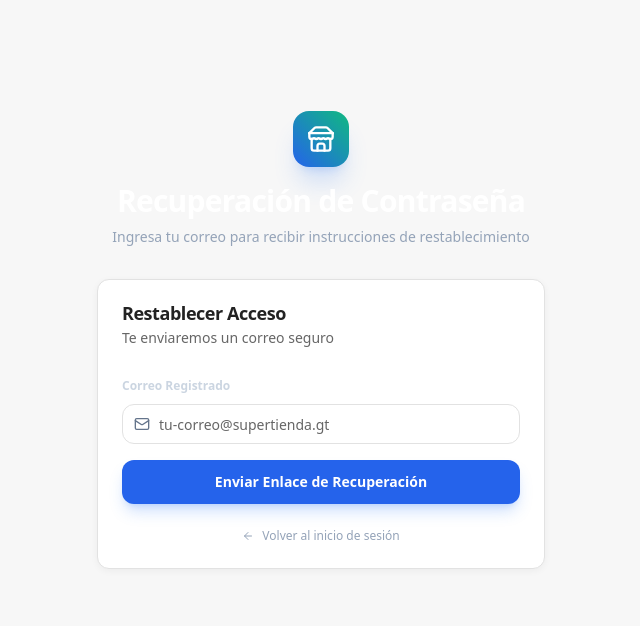
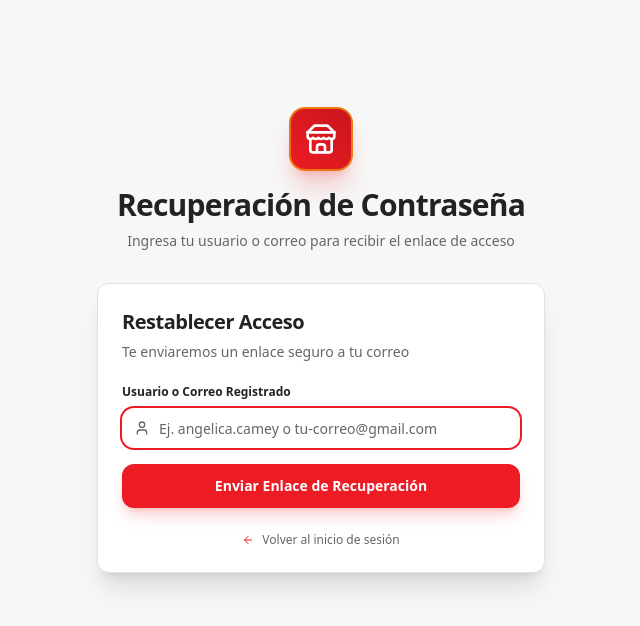
Before and after one commit to moratayajorge627/shellTienda, a Next.js app: page /recovery in a window 1280 px wide. Shown: the top 626 px of the page, without its empty margins (319-959 px from the left). Built offline with nearby package versions, Linux system fonts and the light colour scheme; no server answers.

Commit message:
feat: update recovery page with Shell branding and identifier resolution

```diff
--- a/src/app/recovery/page.tsx
+++ b/src/app/recovery/page.tsx
@@ -3,14 +3,15 @@
 import React, { useState } from "react";
 import Link from "next/link";
 import { createClient } from "@/lib/supabase/client";
-import { Store, Mail, ArrowLeft, CheckCircle2, AlertCircle, Loader2 } from "lucide-react";
+import { Store, User, Mail, ArrowLeft, CheckCircle2, AlertCircle, Loader2 } from "lucide-react";
 import { Button } from "@/components/ui/button";
 import { Input } from "@/components/ui/input";
 import { Card, CardHeader, CardTitle, CardDescription, CardContent } from "@/components/ui/card";
 
 export default function RecoveryPage() {
-  const [email, setEmail] = useState("");
+  const [identifier, setIdentifier] = useState("");
   const [sent, setSent] = useState(false);
+  const [targetEmail, setTargetEmail] = useState("");
   const [errorMsg, setErrorMsg] = useState("");
   const [loading, setLoading] = useState(false);
 
@@ -20,9 +21,50 @@ export default function RecoveryPage() {
     setLoading(true);
 
     try {
+      const raw = identifier.trim();
+      if (!raw) {
+        setErrorMsg("Ingresa tu usuario o correo electrónico.");
+        setLoading(false);
+        return;
+      }
+
+      let emailToSend = raw;
+
+      // Si ingresó username, resolver el correo asociado
+      if (!raw.includes("@")) {
+        try {
+          const res = await fetch("/api/auth/resolve-identifier", {
+            method: "POST",
+            headers: { "Content-Type": "application/json" },
+            body: JSON.stringify({ identifier: raw }),
+          });
+          const data = await res.json();
+          if (data.email) {
+            emailToSend = data.email;
+          }
+        } catch (resErr) {
+          console.warn("Fallo al resolver identificador:", resErr);
+        }
+      }
+
+      setTargetEmail(emailToSend);
+
+      // Si es un correo interno @tienda.local, no se puede enviar email real
+      if (emailToSend.endsWith("@tienda.local")) {
+        setErrorMsg(
+          `La cuenta @${raw} no tiene un correo electrónico externo registrado. Pídele al Administrador que resetee tu clave en el módulo de Empleados.`
+        );
+        setLoading(false);
+        return;
+      }
+
       const supabase = createClient();
-      const { error } = await supabase.auth.resetPasswordForEmail(email, {
-        redirectTo: `${window.location.origin}/profile`,
+      const redirectUrl = typeof window !== "undefined"
+        ? `${window.location.origin}/profile`
+        : "https://shell-tienda.vercel.app/profile";
+
+      const { error } = await supabase.auth.resetPasswordForEmail(emailToSend, {
+        redirectTo: redirectUrl,
       });
 
       if (error) {
@@ -38,38 +80,38 @@ export default function RecoveryPage() {
   };
 
   return (
-    <div className="flex min-h-[85vh] items-center justify-center py-12 px-4 sm:px-6 lg:px-8">
+    <div className="flex min-h-[85vh] items-center justify-center py-12 px-4 sm:px-6 lg:px-8 bg-background">
       <div className="w-full max-w-md space-y-8">
         <div className="text-center">
-          <div className="mx-auto h-14 w-14 rounded-2xl bg-gradient-to-tr from-blue-600 to-emerald-500 flex items-center justify-center text-white shadow-xl shadow-blue-500/20">
-            <Store className="h-7 w-7" />
+          <div className="mx-auto h-16 w-16 rounded-2xl bg-gradient-to-tr from-[#ED1C24] to-[#C9151C] flex items-center justify-center text-[#FFD500] shadow-xl shadow-red-500/25 border-2 border-[#FFD500]/50">
+            <Store className="h-8 w-8 text-white" />
           </div>
-          <h2 className="mt-4 text-3xl font-extrabold tracking-tight text-white">
+          <h2 className="mt-4 text-3xl font-black tracking-tight text-foreground">
             Recuperación de Contraseña
           </h2>
-          <p className="mt-2 text-sm text-slate-400">
-            Ingresa tu correo para recibir instrucciones de restablecimiento
+          <p className="mt-2 text-sm text-muted-foreground font-medium">
+            Ingresa tu usuario o correo para recibir el enlace de acceso
           </p>
         </div>
 
-        <Card className="glass-card border-slate-800">
-          <CardHeader>
-            <CardTitle>Restablecer Acceso</CardTitle>
-            <CardDescription>Te enviaremos un correo seguro</CardDescription>
+        <Card className="border-border bg-card shadow-xl">
+          <CardHeader className="pb-4">
+            <CardTitle className="text-xl font-bold text-foreground">Restablecer Acceso</CardTitle>
+            <CardDescription className="text-muted-foreground">Te enviaremos un enlace seguro a tu correo</CardDescription>
           </CardHeader>
           <CardContent>
             {sent ? (
               <div className="text-center space-y-4 py-4">
-                <div className="mx-auto h-12 w-12 rounded-full bg-emerald-500/10 border border-emerald-500/30 flex items-center justify-center text-emerald-400">
+                <div className="mx-auto h-12 w-12 rounded-full bg-emerald-500/10 border border-emerald-500/30 flex items-center justify-center text-emerald-500">
                   <CheckCircle2 className="h-6 w-6" />
                 </div>
-                <h3 className="text-lg font-bold text-white">Correo Enviado</h3>
-                <p className="text-sm text-slate-400">
-                  Hemos enviado las instrucciones a <span className="font-semibold text-white">{email}</span>. Revisa tu bandeja de entrada o spam.
+                <h3 className="text-lg font-bold text-foreground">Correo Enviado</h3>
+                <p className="text-sm text-muted-foreground">
+                  Hemos enviado las instrucciones a <span className="font-bold text-foreground">{targetEmail}</span>. Revisa tu bandeja de entrada o spam.
                 </p>
                 <Link href="/login">
-                  <Button variant="outline" className="w-full mt-4 border-slate-800 gap-2">
-                    <ArrowLeft className="h-4 w-4" />
+                  <Button variant="outline" className="w-full mt-4 border-border text-foreground gap-2">
+                    <ArrowLeft className="h-4 w-4 text-[#ED1C24]" />
                     Volver al Inicio de Sesión
                   </Button>
                 </Link>
@@ -77,23 +119,24 @@ export default function RecoveryPage() {
             ) : (
               <form onSubmit={handleRecovery} className="space-y-4">
                 {errorMsg && (
-                  <div className="flex items-center gap-2 p-3 text-sm rounded-lg bg-red-500/10 border border-red-500/30 text-red-400">
-                    <AlertCircle className="h-4 w-4 shrink-0" />
-                    <span>{errorMsg}</span>
+                  <div className="flex items-center gap-2 p-3 text-sm rounded-lg bg-red-500/10 border border-red-500/30 text-red-600 dark:text-red-400">
+                    <AlertCircle className="h-4 w-4 shrink-0 text-[#ED1C24]" />
+                    <span className="font-medium">{errorMsg}</span>
                   </div>
                 )}
 
-                <div className="space-y-2">
-                  <label className="text-xs font-semibold text-slate-300">Correo Registrado</label>
+                <div className="space-y-1.5">
+                  <label className="text-xs font-bold text-foreground">Usuario o Correo Registrado</label>
                   <div className="relative">
-                    <Mail className="absolute left-3 top-3 h-4 w-4 text-slate-500" />
+                    <User className="absolute left-3 top-3 h-4 w-4 text-muted-foreground" />
                     <Input
-                      type="email"
+                      type="text"
                       required
-                      placeholder="tu-correo@supertienda.gt"
-                      value={email}
-                      onChange={(e) => setEmail(e.target.value)}
-                      className="pl-9"
+                      placeholder="Ej. angelica.camey o tu-correo@gmail.com"
+                      value={identifier}
+                      onChange={(e) => setIdentifier(e.target.value)}
+                      className="pl-9 bg-card border-input text-foreground"
+                      autoFocus
                     />
                   </div>
                 </div>
@@ -101,18 +144,21 @@ export default function RecoveryPage() {
                 <Button
                   type="submit"
                   disabled={loading}
-                  className="w-full bg-blue-600 hover:bg-blue-500 text-white font-semibold h-11 shadow-lg shadow-blue-500/25"
+                  className="w-full bg-[#ED1C24] hover:bg-[#C9151C] text-white font-bold h-11 shadow-lg shadow-red-500/25 mt-2"
                 >
                   {loading ? (
-                    <Loader2 className="h-4 w-4 animate-spin" />
+                    <>
+                      <Loader2 className="h-4 w-4 animate-spin" />
+                      Enviando enlace...
+                    </>
                   ) : (
                     "Enviar Enlace de Recuperación"
                   )}
                 </Button>
 
                 <div className="pt-2">
-                  <Link href="/login" className="flex items-center justify-center gap-2 text-xs text-slate-400 hover:text-white">
-                    <ArrowLeft className="h-3 w-3" />
+                  <Link href="/login" className="flex items-center justify-center gap-2 text-xs text-muted-foreground hover:text-foreground">
+                    <ArrowLeft className="h-3 w-3 text-[#ED1C24]" />
                     Volver al inicio de sesión
                   </Link>
                 </div>
```
